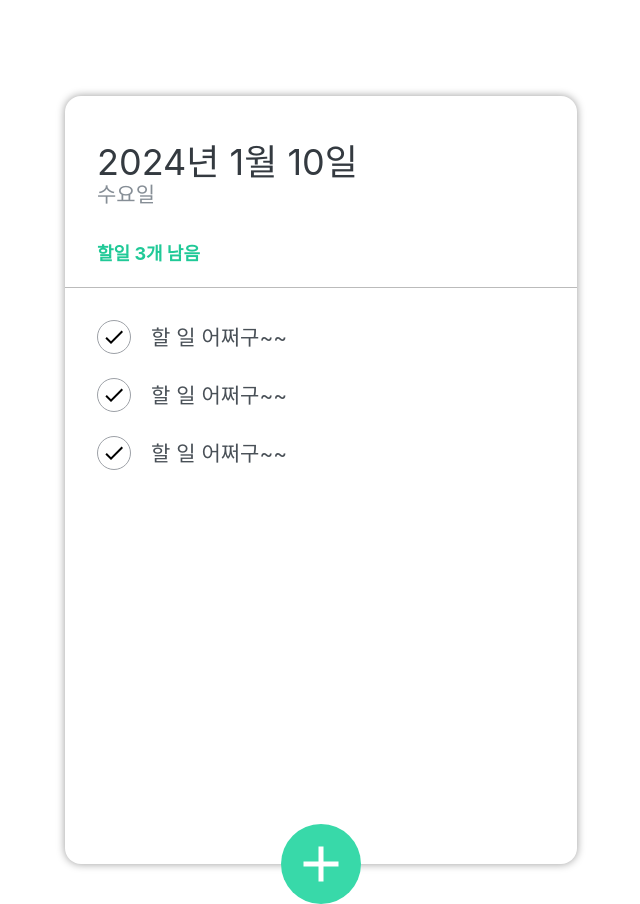
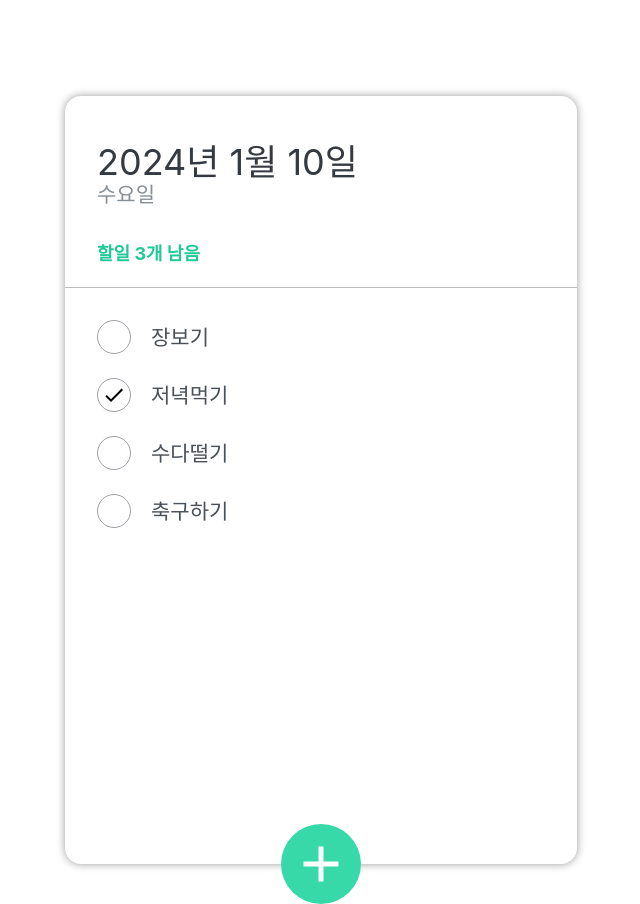
Before and after one commit to sunk-dev/todo-react-app20240110, a React (Create React App) app: page / in a window 1280 px wide. Shown: the whole page, without its empty margins (319-959 px from the left). Built offline with nearby package versions, Linux system fonts and the light colour scheme.

Commit message:
6. TodoItem 체크클래스

```diff
--- a/src/App.js
+++ b/src/App.js
@@ -6,7 +6,7 @@
 function App() {
     return (
         <>
-            <TodoTemplate/>
+            <TodoTemplate className='TodoTemplate'/>
         </>
     );
 }
--- a/src/component/TodoItem.js
+++ b/src/component/TodoItem.js
@@ -1,13 +1,15 @@
 import React from 'react';
 import {MdDelete, MdDone} from "react-icons/md";
 import './scss/TodoItem.scss';
-const TodoItem = () => {
+const TodoItem = ({item}) => {
+    const {id,title,done}=item;
+    // console.log(props)
     return (
         <li className='todo-list-item'>
             <div className='check-circle'>
-                <MdDone/>
+                {done&& <MdDone/>}
             </div>
-            <span className='text'>할 일 어쩌구~~</span>
+            <span className='text'>{title}</span>
             <div className='remove'>
                 <MdDelete/>
             </div>
--- a/src/component/TodoMain.js
+++ b/src/component/TodoMain.js
@@ -1,14 +1,41 @@
 import React from 'react';
-import {MdDelete, MdDone} from "react-icons/md";
+
 import './scss/TodoMain.scss';
 import TodoItem from "./TodoItem";
+
 const TodoMain = () => {
+
+    const todoList = [
+        {
+            id: 1,
+            title: '장보기',
+            done: false
+        },
+        {
+            id: 2,
+            title: '저녁먹기',
+            done: true
+        },
+        {
+            id: 3,
+            title: '수다떨기',
+            done: false
+        },
+        {
+            id: 4,
+            title: '축구하기',
+            done: false
+        }
+
+    ];
+
     return (
-        <ul class='todo-list'>
-           <TodoItem/>
-           <TodoItem/>
-           <TodoItem/>
-
+        <ul className='todo-list'>
+            {
+                //동적랜더링
+                //map을 돌릴때 key값을 꼭 넣어주기
+                todoList.map(todo=><TodoItem key={todo.id} item={todo}/>)
+            }
         </ul>
     );
 };
```
